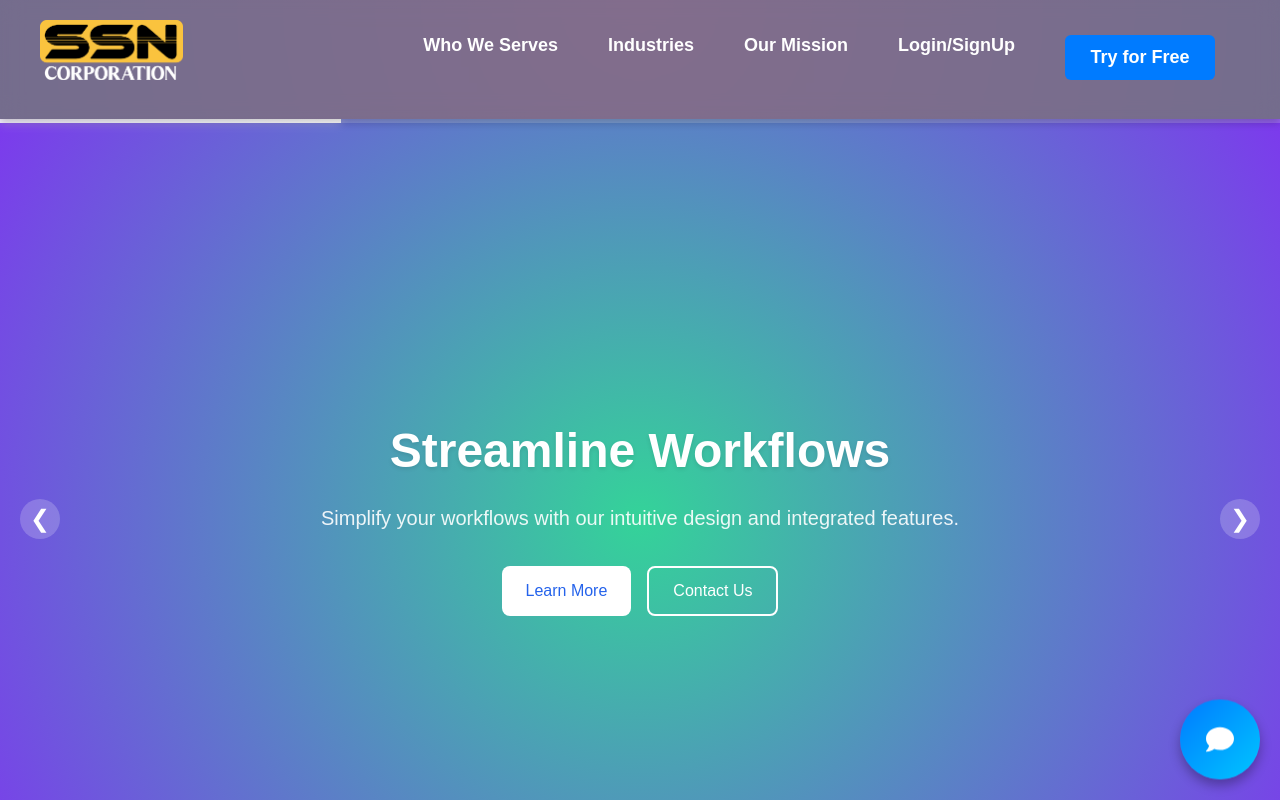
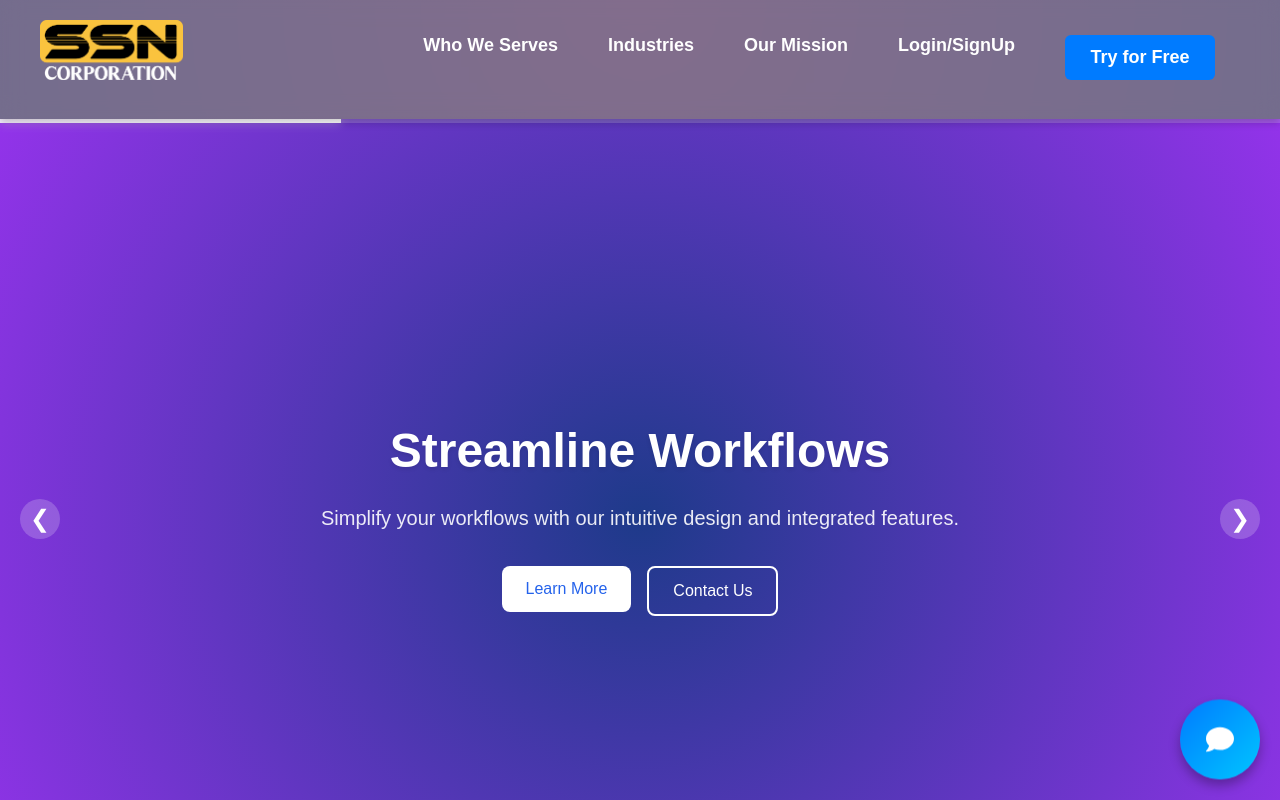
Before and after one commit to aabhashbasnet/SSNCorporation, a React (Create React App) app: page / in a window 1280 px wide. Shown: the top 800 px of the page. Built offline with nearby package versions, Linux system fonts and the light colour scheme.

Commit message:
dynnamic bgs in main.jsx

```diff
--- a/src/components/Main/Main.css
+++ b/src/components/Main/Main.css
@@ -211,3 +211,29 @@
     display: none;
   }
 }
+.tooltip-wrapper {
+  position: relative;
+  display: inline-block;
+}
+
+.tooltip {
+  position: absolute;
+  top: -40px;
+  left: 50%;
+  transform: translateX(-50%);
+  background-color: rgba(0, 0, 0, 0.8);
+  color: #fff;
+  padding: 8px 12px;
+  border-radius: 6px;
+  font-size: 0.875rem;
+  white-space: nowrap;
+  box-shadow: 0 2px 8px rgba(0, 0, 0, 0.15);
+  opacity: 0;
+  visibility: hidden;
+  transition: opacity 0.3s ease, visibility 0.3s ease;
+}
+
+.tooltip-wrapper:hover .tooltip {
+  opacity: 1;
+  visibility: visible;
+}
--- a/src/components/Main/Main.jsx
+++ b/src/components/Main/Main.jsx
@@ -1,6 +1,12 @@
 import React, { useState, useEffect, useRef } from "react";
 import { useSwipeable } from "react-swipeable";
 import "./Main.css";
+
+const backgrounds = [
+  "radial-gradient(circle, #34d399, #7c3aed)", // Slide 1 background
+  "radial-gradient(circle, #1e3a8a, #9333ea)", // Slide 2 background
+  "radial-gradient(circle, #10b981, #2563eb)", // Slide 3 background
+];
 
 const slides = [
   {
@@ -28,7 +34,11 @@ const slides = [
 
 const Main = () => {
   const [currentSlide, setCurrentSlide] = useState(0);
+  const [tooltip, setTooltip] = useState(null); // Moved here
   const intervalRef = useRef(null);
+
+  const handleMouseEnter = (index) => setTooltip(index);
+  const handleMouseLeave = () => setTooltip(null);
 
   const startAutoSlide = () => {
     clearInterval(intervalRef.current);
@@ -67,6 +77,7 @@ const Main = () => {
   return (
     <div
       className="carousel-container"
+      style={{ background: backgrounds[currentSlide] }}
       onMouseEnter={pauseAutoSlide}
       onMouseLeave={startAutoSlide}
       {...handlers} // Attach swipeable handlers
@@ -81,12 +92,26 @@ const Main = () => {
               <h1 className="headline">{slide.headline}</h1>
               <p className="description">{slide.description}</p>
               <div className="button-container">
-                <button className="button primary">
-                  {slide.primaryButton}
-                </button>
-                <button className="button secondary">
-                  {slide.secondaryButton}
-                </button>
+                <div
+                  className="tooltip-wrapper"
+                  onMouseEnter={() => handleMouseEnter("primary")}
+                  onMouseLeave={handleMouseLeave}
+                >
+                  <button className="button primary">{slide.primaryButton}</button>
+                  {tooltip === "primary" && (
+                    <div className="tooltip">Start exploring our features!</div>
+                  )}
+                </div>
+                <div
+                  className="tooltip-wrapper"
+                  onMouseEnter={() => handleMouseEnter("secondary")}
+                  onMouseLeave={handleMouseLeave}
+                >
+                  <button className="button secondary">{slide.secondaryButton}</button>
+                  {tooltip === "secondary" && (
+                    <div className="tooltip">Contact us for more information!</div>
+                  )}
+                </div>
               </div>
             </div>
           </div>
@@ -112,7 +137,7 @@ const Main = () => {
           ></span>
         ))}
       </div>
-      {/* Progress bar (key changes on slide change to reset animation) */}
+      {/* Progress bar */}
       <div className="progress-container" key={currentSlide}>
         <div className="progress-bar"></div>
       </div>
```
